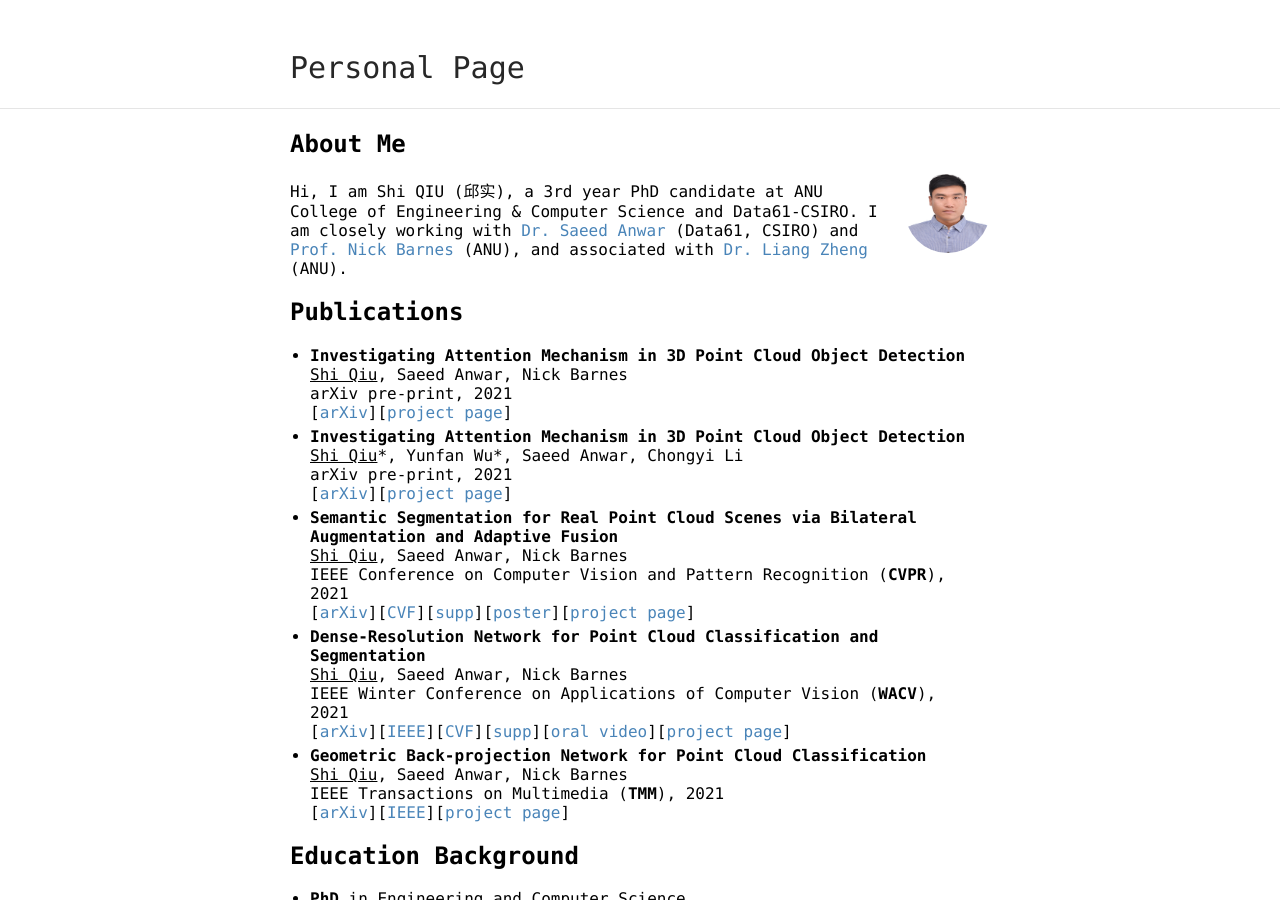
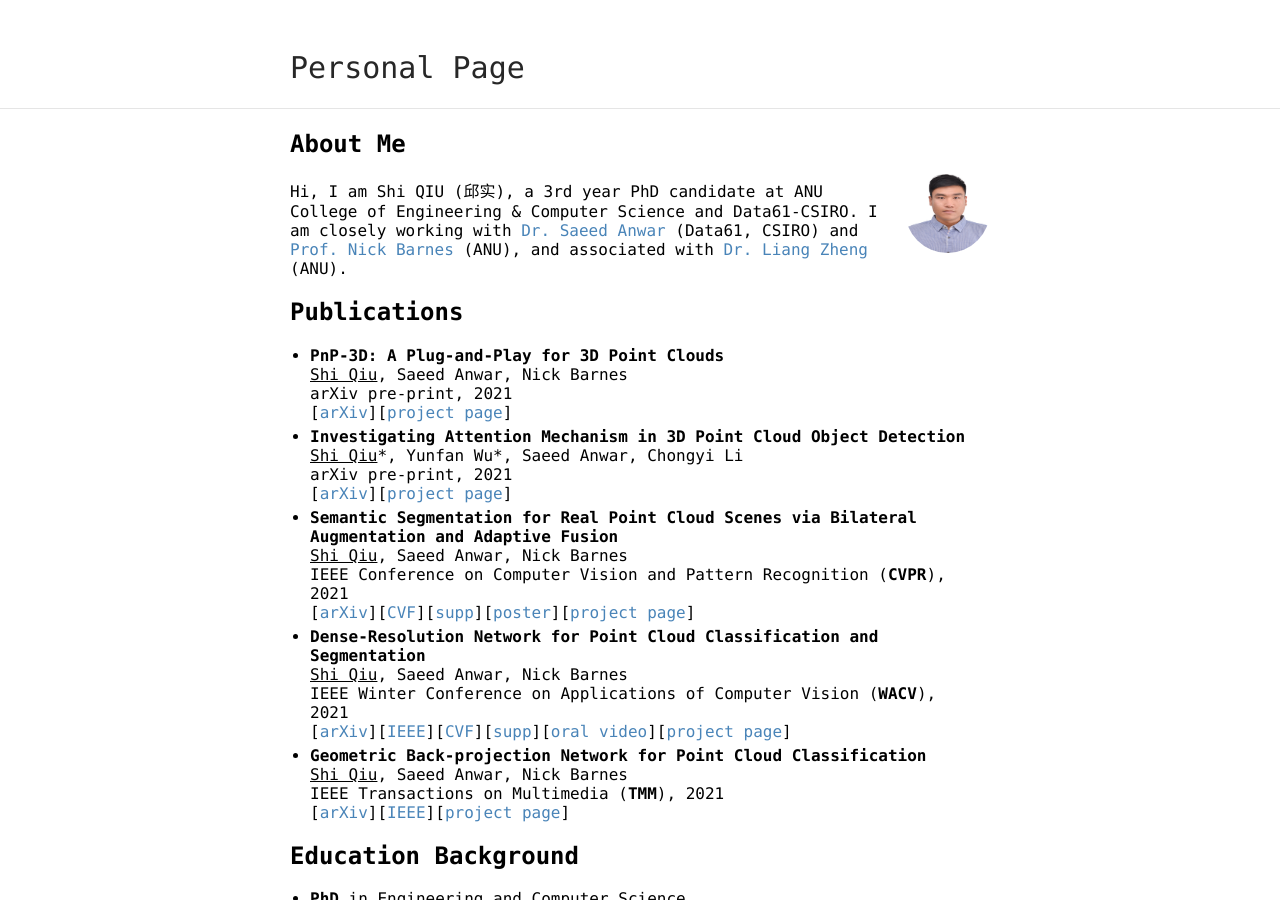
Before and after one commit to ShiQiu0419/ShiQiu0419.github.io, a Jekyll site: the page built from index.md, in a window 1280 px wide and 900 px high. Built offline with Jekyll 4.4.1, drawn with Linux system fonts in a browser that asks for light colours; our own code applies the rules of GitHub Pages for plain Markdown files.

Commit message:
Update index.md

```diff
--- a/index.md
+++ b/index.md
@@ -8,7 +8,7 @@ layout: default
 Hi, I am Shi QIU (邱实), a 3rd year PhD candidate at ANU College of Engineering & Computer Science and Data61-CSIRO. I am closely working with [Dr. Saeed Anwar](https://saeed-anwar.github.io/) (Data61, CSIRO) and [Prof. Nick Barnes](http://users.cecs.anu.edu.au/~nmb/) (ANU), and associated with [Dr. Liang Zheng](https://zheng-lab.cecs.anu.edu.au/index.html) (ANU).
 
 ## Publications
-* **Investigating Attention Mechanism in 3D Point Cloud Object Detection**
+* **PnP-3D: A Plug-and-Play for 3D Point Clouds**
 <ins>Shi Qiu</ins>, Saeed Anwar, Nick Barnes
 arXiv pre-print, 2021
 [[arXiv](https://arxiv.org/abs/2108.07378)][[project page](https://github.com/ShiQiu0419/pnp-3d)]
```
